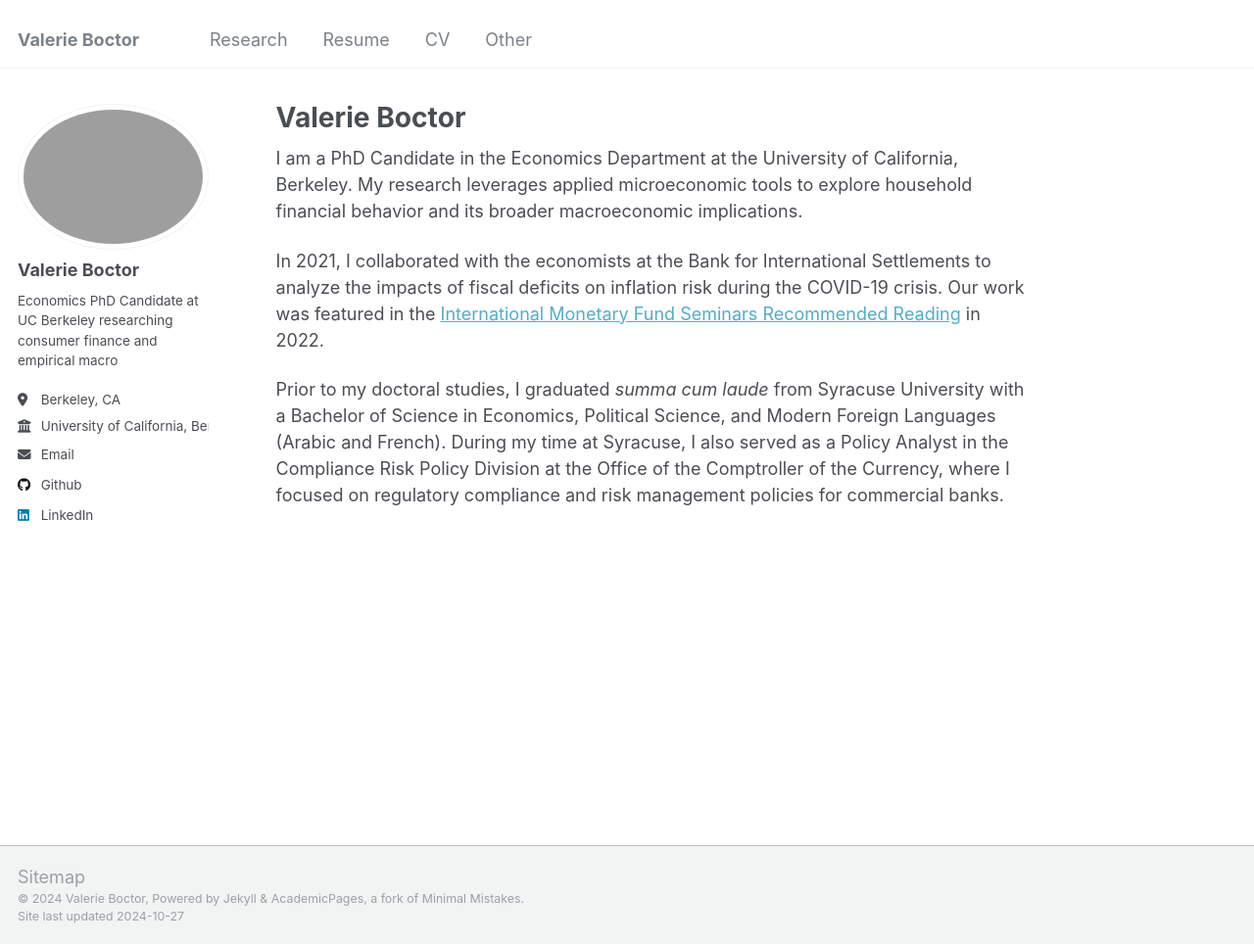
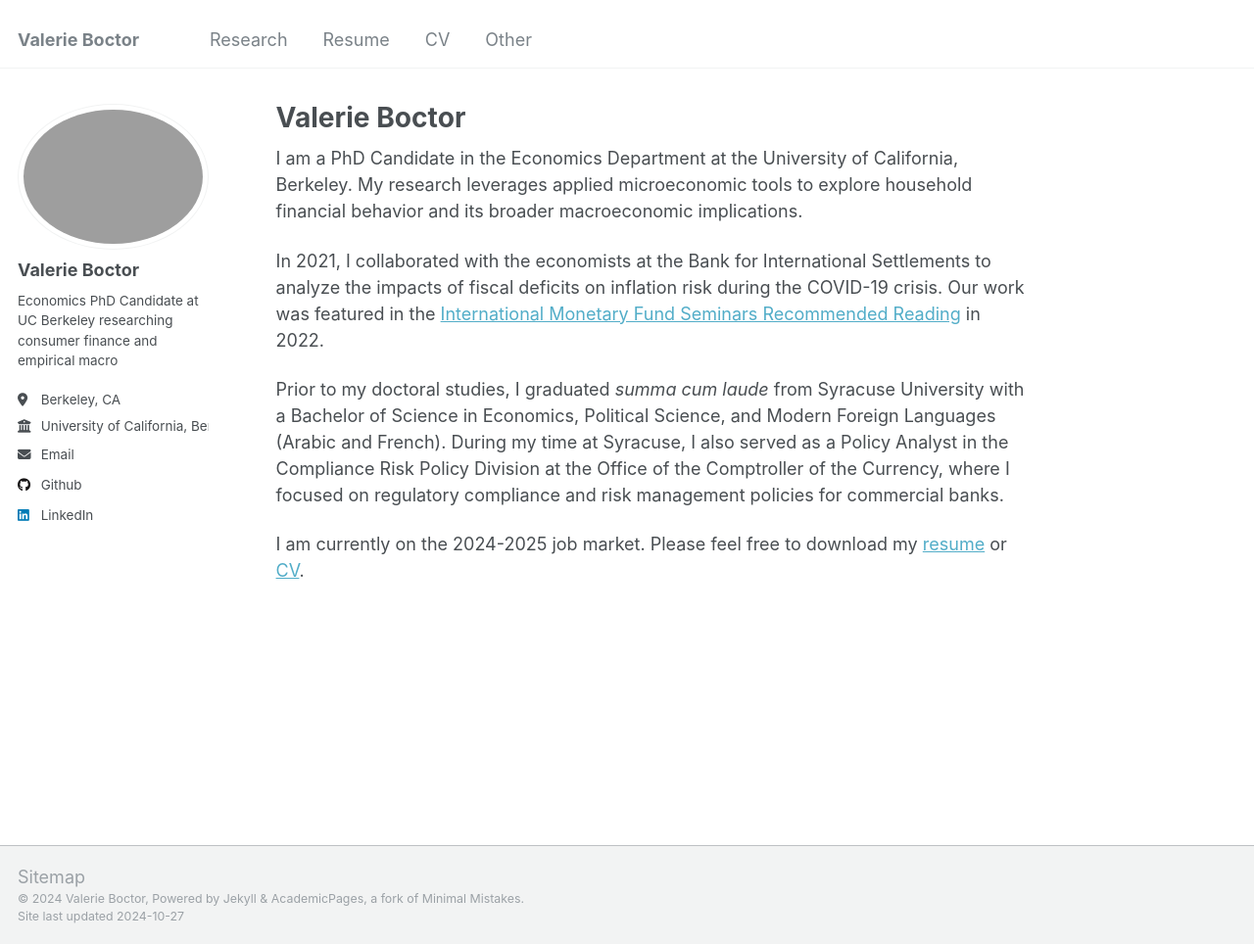
Before and after one commit to valerieboctor/valerieboctor.github.io, a Jekyll site: the page built from _pages/about.md, in a window 1280 px wide and 964 px high. Shown: the whole window at 98% size. Built offline with Jekyll 4.4.1, drawn with Linux system fonts in a browser that asks for light colours.

Commit message:
Links to Resume and CV

```diff
--- a/_pages/about.md
+++ b/_pages/about.md
@@ -12,3 +12,5 @@ I am a PhD Candidate in the Economics Department at the University of California
 In 2021, I collaborated with the economists at the Bank for International Settlements to analyze the impacts of fiscal deficits on inflation risk during the COVID-19 crisis. Our work was featured in the [International Monetary Fund Seminars Recommended Reading](https://meetings.imf.org/-/media/AMSM/Files/AM2022/Seminars/2022RR-Debate-on-the-Global-Economy.ashx) in 2022.
 
 Prior to my doctoral studies, I graduated *summa cum laude* from Syracuse University with a Bachelor of Science in Economics, Political Science, and Modern Foreign Languages (Arabic and French). During my time at Syracuse, I also served as a Policy Analyst in the Compliance Risk Policy Division at the Office of the Comptroller of the Currency, where I focused on regulatory compliance and risk management policies for commercial banks.
+
+I am currently on the 2024-2025 job market. Please feel free to download my [resume](../files/2024-10-18-resume.pdf) or [CV](../files/2024-10-24-CV.pdf).
```
Also changed, not shown: 1 other file.
